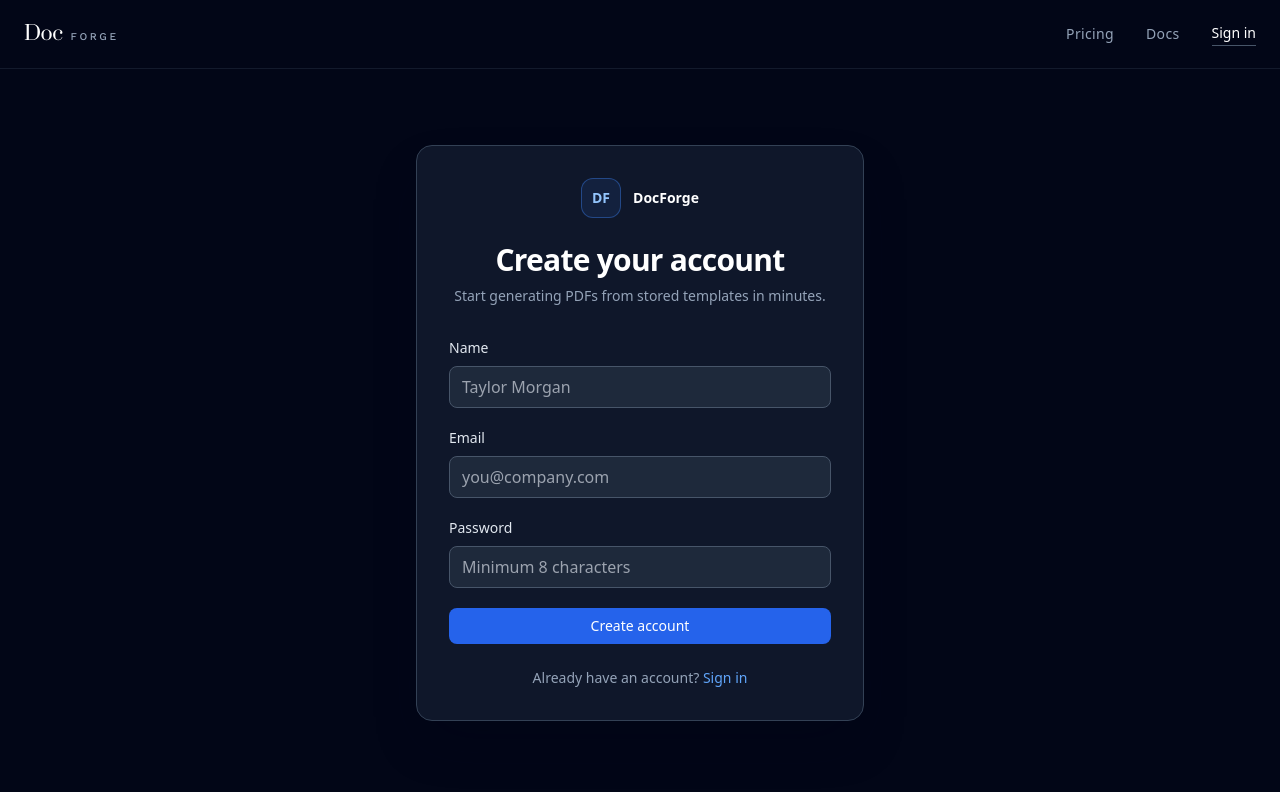
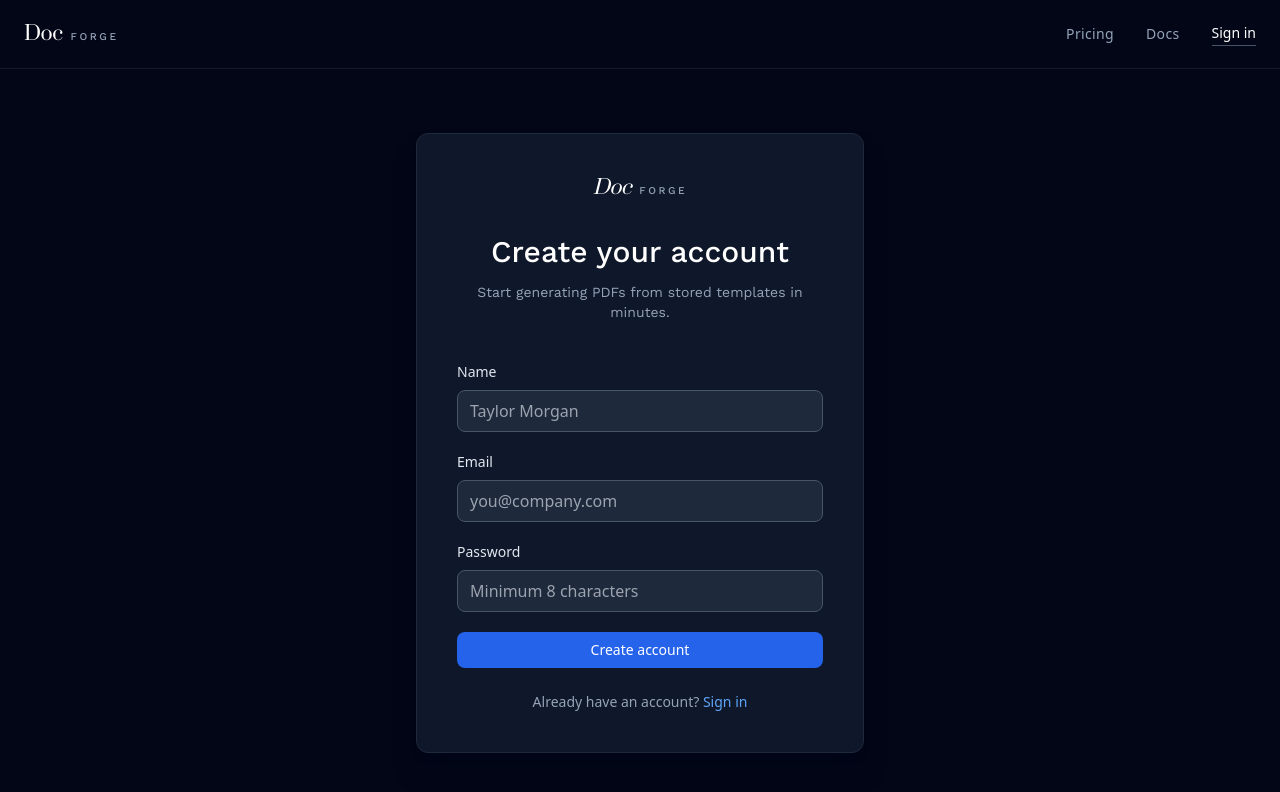
Before and after one commit to ShopHeck/daddys-home, a Next.js app: page /auth/signup in a window 1280 px wide. Shown: the top 792 px of the page. Built offline with nearby package versions, Linux system fonts and the light colour scheme; no server answers.

Commit message:
Replace 'DF' monogram with editorial logotype on auth pages to align with new brand

```diff
--- a/src/app/auth/login/LoginClient.tsx
+++ b/src/app/auth/login/LoginClient.tsx
@@ -52,19 +52,24 @@ export function LoginClient() {
 
   return (
     <main className="flex min-h-[calc(100vh-73px)] items-center justify-center px-6 py-16">
-      <div className="w-full max-w-md rounded-2xl border border-slate-700 bg-slate-900 p-8 shadow-2xl shadow-slate-950/40">
+      <style>{`
+        @import url('https://fonts.googleapis.com/css2?family=Prata&family=Work+Sans:wght@300;400;500;600&display=swap');
+      `}</style>
+      <div className="w-full max-w-md rounded-xl border border-slate-800 bg-slate-900 p-10 shadow-xl shadow-slate-950/50">
         <div className="text-center">
-          <Link className="inline-flex items-center gap-3 text-sm font-semibold text-white" href="/">
-            <span className="flex h-10 w-10 items-center justify-center rounded-xl border border-blue-500/40 bg-blue-500/10 text-blue-300">
-              DF
+          <Link className="inline-flex items-baseline gap-2 text-white group" href="/">
+            <span className="text-xl tracking-tight italic" style={{ fontFamily: "'Prata', Georgia, serif" }}>
+              Doc
             </span>
-            <span>DocForge</span>
+            <span style={{ fontFamily: "'Work Sans', system-ui, sans-serif" }} className="text-[0.65rem] font-medium uppercase tracking-[0.25em] text-slate-400 group-hover:text-slate-300 transition-colors">
+              FORGE
+            </span>
           </Link>
-          <h1 className="mt-6 text-3xl font-semibold tracking-tight text-white">Sign in</h1>
-          <p className="mt-2 text-sm text-slate-400">Access your dashboard, templates, and API keys.</p>
+          <h1 className="mt-8 text-3xl font-medium text-white" style={{ fontFamily: "'Work Sans', system-ui, sans-serif" }}>Sign in</h1>
+          <p className="mt-3 text-sm text-slate-400" style={{ fontFamily: "'Work Sans', system-ui, sans-serif" }}>Access your dashboard, templates, and API keys.</p>
         </div>
 
-        <form className="mt-8 space-y-5" onSubmit={handleSubmit}>
+        <form className="mt-10 space-y-5" onSubmit={handleSubmit}>
           <div>
             <label className="mb-2 block text-sm font-medium text-slate-200" htmlFor="email">
               Email
--- a/src/app/auth/signup/SignupClient.tsx
+++ b/src/app/auth/signup/SignupClient.tsx
@@ -71,19 +71,24 @@ export function SignupClient() {
 
   return (
     <main className="flex min-h-[calc(100vh-73px)] items-center justify-center px-6 py-16">
-      <div className="w-full max-w-md rounded-2xl border border-slate-700 bg-slate-900 p-8 shadow-2xl shadow-slate-950/40">
+      <style>{`
+        @import url('https://fonts.googleapis.com/css2?family=Prata&family=Work+Sans:wght@300;400;500;600&display=swap');
+      `}</style>
+      <div className="w-full max-w-md rounded-xl border border-slate-800 bg-slate-900 p-10 shadow-xl shadow-slate-950/50">
         <div className="text-center">
-          <Link className="inline-flex items-center gap-3 text-sm font-semibold text-white" href="/">
-            <span className="flex h-10 w-10 items-center justify-center rounded-xl border border-blue-500/40 bg-blue-500/10 text-blue-300">
-              DF
+          <Link className="inline-flex items-baseline gap-2 text-white group" href="/">
+            <span className="text-xl tracking-tight italic" style={{ fontFamily: "'Prata', Georgia, serif" }}>
+              Doc
             </span>
-            <span>DocForge</span>
+            <span style={{ fontFamily: "'Work Sans', system-ui, sans-serif" }} className="text-[0.65rem] font-medium uppercase tracking-[0.25em] text-slate-400 group-hover:text-slate-300 transition-colors">
+              FORGE
+            </span>
           </Link>
-          <h1 className="mt-6 text-3xl font-semibold tracking-tight text-white">Create your account</h1>
-          <p className="mt-2 text-sm text-slate-400">Start generating PDFs from stored templates in minutes.</p>
+          <h1 className="mt-8 text-3xl font-medium text-white" style={{ fontFamily: "'Work Sans', system-ui, sans-serif" }}>Create your account</h1>
+          <p className="mt-3 text-sm text-slate-400" style={{ fontFamily: "'Work Sans', system-ui, sans-serif" }}>Start generating PDFs from stored templates in minutes.</p>
         </div>
 
-        <form className="mt-8 space-y-5" onSubmit={handleSubmit}>
+        <form className="mt-10 space-y-5" onSubmit={handleSubmit}>
           <div>
             <label className="mb-2 block text-sm font-medium text-slate-200" htmlFor="name">
               Name
```
